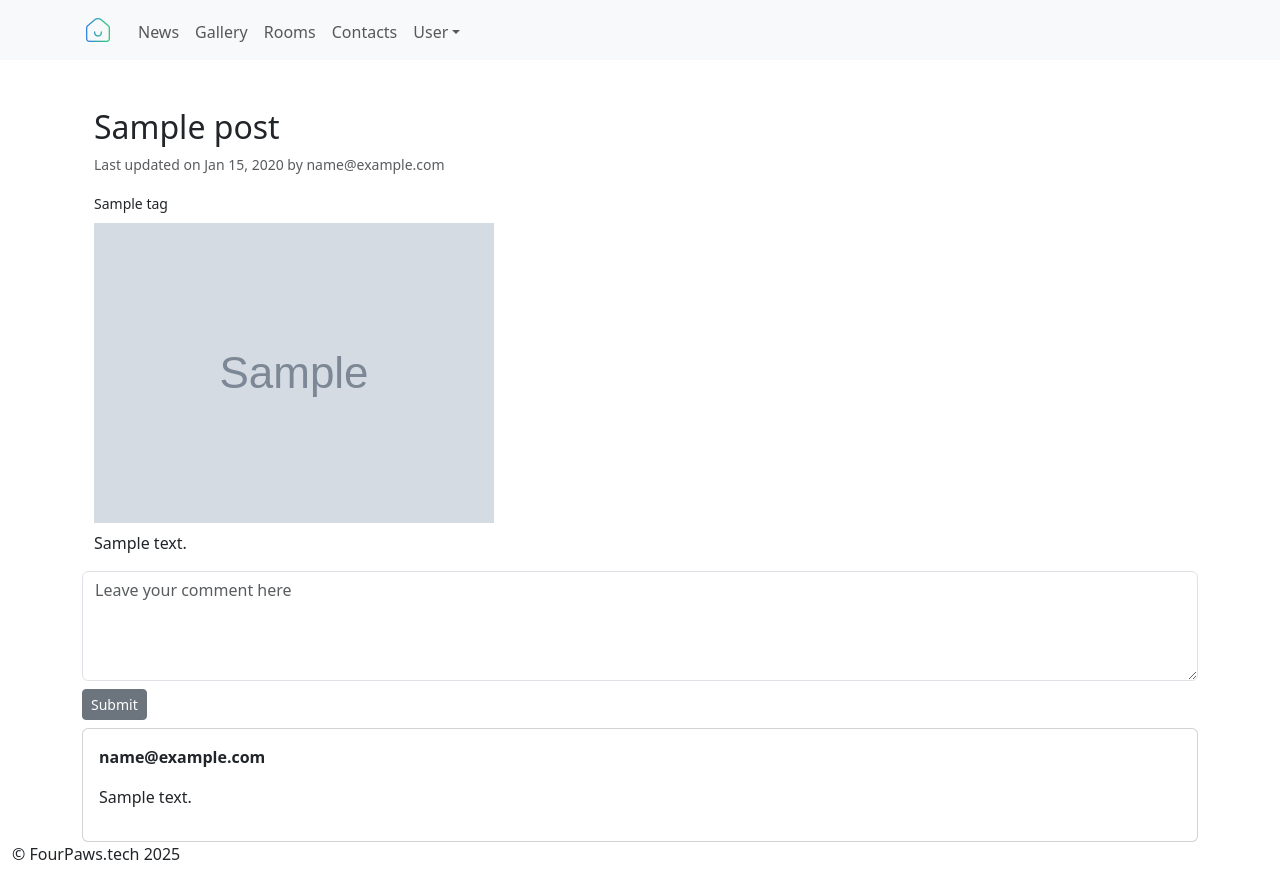
After one commit to vagashkov/dwelly, a Django app: a page that uses src/templates/partials/_header.html in a window 1280 px wide. The commit adds this page. Run offline with Django 5.2, Linux system fonts and the light colour scheme; a user stored in the database is signed in; tables that the repository leaves empty hold one stand-in row (values such as "Sample post"); grey boxes marked "Sample" are stand-in pictures; some libraries are stand-ins or nearby versions.

Commit message:
Add front pages (post list, post details with comment form) for blog app

```diff
--- /dev/null
+++ b/src/blog/forms.py
@@ -0,0 +1,32 @@
+from django.forms import ModelForm
+from django.utils.translation import gettext_lazy as _
+
+from .models import Comment, Postable
+
+
+class CommentForm(ModelForm):
+    """"
+    Supports post commenting by registered users
+    """
+
+    class Meta:
+        model = Comment
+        fields = [
+            Postable.Field.text
+        ]
+        labels = {
+            Postable.Field.text: _("Comment:")
+        }
+
+    def __init__(self, *args: list, **kwargs: dict) -> None:
+        super().__init__(*args, **kwargs)
+        self.fields[
+            Postable.Field.text
+        ].widget.attrs.update(
+            {
+                "cols": "80",
+                "rows": "4",
+                "placeholder": _("Leave your comment here"),
+                "class": "form-control"
+            }
+        )
--- a/src/blog/models.py
+++ b/src/blog/models.py
@@ -148,7 +148,7 @@ class Post(Postable):
         super().save(*args, **kwargs)
 
     def get_absolute_url(self) -> str:
-        return reverse("post_details", args=[self.slug])
+        return reverse("blog:post_details", args=[self.slug])
 
 
 class Comment(Postable):
--- /dev/null
+++ b/src/blog/templates/blog/includes/comment_form.html
@@ -0,0 +1,12 @@
+<section id="comment-form" class="form-outline w-100">
+    <form action="{% url 'blog:post_details' post.slug %}" method="POST">
+        {% csrf_token %}
+        {% for field in comment_form %}
+            <div class="form-group {% if field.errors%}invalid{% endif %}">
+                {{ field }}
+                {{ field.errors }}
+            </div>
+        {% endfor %}
+        <button class="btn btn-secondary btn-sm mt-2">Submit </button>
+    </form>
+</section>
--- /dev/null
+++ b/src/blog/templates/blog/includes/comments_list.html
@@ -0,0 +1,10 @@
+<section id="comments" class="comments-list">
+  {% for comment in post.comments.all %}
+      <div class="card w-100 mt-2">
+        <div class="card-body">
+          <p class="card-title fw-bold">{{ comment.author.email }}</p>
+          <p class="card-text">{{ comment.text|linebreaks }}</p>
+        </div>
+      </div>
+  {% endfor %}
+</section>
--- /dev/null
+++ b/src/blog/templates/blog/post_details.html
@@ -0,0 +1,30 @@
+{% extends "_base.html" %}
+{% load static %}
+{% load crispy_forms_tags %}
+{% block css_files %}
+{% endblock %}
+{% block title %}{{ post.title }}{% endblock title %}
+{% block content %}
+    <!-- posts detail -->
+    <main class="container">
+        <h2>{{ post.title }}</h2>
+        <p class="small text-muted">Last updated on <time>{{ post.updated_at|date:"M d, Y" }}</time> by {{ post.author }}</p>
+        <div class="mb-2">
+            {% for tag in post.tags.all %}
+            <span><small>{{ tag.name }}</small></span>
+            {% endfor %}
+        </div>
+        {% if post.cover %}
+            <img src="{{ post.cover.url}}" alt="{{ post.title }}" class="img-fluid">
+        {% endif %}
+        <div class="mt-2">
+            {{ post.text|linebreaks }}
+        </div>
+    </main>
+    <!-- Enter comment form (for registered users only) -->
+    {% if user.is_authenticated %}
+        {% include "blog/includes/comment_form.html" %}
+    {% endif %}
+    <!-- Previous comments list -->
+    {% include "blog/includes/comments_list.html" %}
+{% endblock content %}
--- a/src/blog/urls.py
+++ b/src/blog/urls.py
@@ -1 +1,14 @@
-urlpatterns = []
+from django.urls import path
+
+from .views import Posts, PostDetails
+
+app_name = "blog"
+
+urlpatterns = [
+    # API urls
+    # path("api/", include("blog.data_api.urls")),
+    # single post
+    path("<slug:slug>", PostDetails.as_view(), name="post_details"),
+    # all posts
+    path("", Posts.as_view(), name="posts"),
+]
--- /dev/null
+++ b/src/blog/views.py
@@ -0,0 +1,96 @@
+from django.http import (
+    HttpRequest, HttpResponse,
+    Http404, HttpResponseRedirect
+)
+from django.shortcuts import render
+from django.urls import reverse
+from django.views.generic.list import ListView
+from django.views.generic import View
+
+from core.models import BaseModel
+
+from .forms import CommentForm
+from .models import Post
+
+
+class Posts(ListView):
+    """
+    All posts view
+    """
+
+    model = Post
+    ordering = "-{}".format(BaseModel.Field.created_at)
+    template_name = "blog/posts.html"
+    context_object_name = "posts"
+
+
+class PostDetails(View):
+    """
+    Single post details view with comments and commenting form
+    """
+
+    model = Post
+    template_name = "blog/post_details.html"
+
+    def get(self, request: HttpRequest, slug: str) -> HttpResponse:
+        """
+        Displays selected post detail in common with comment form
+        :param request:
+        :param slug:
+        :return:
+        """
+
+        try:
+            context: dict = {
+                "post": self.model.objects.get(
+                    slug=slug
+                ),
+                "comment_form": CommentForm()
+            }
+            return render(
+                request,
+                self.template_name,
+                context
+            )
+        except Post.DoesNotExist:
+            raise Http404(
+                "The post doesn't exist"
+            )
+
+    def post(self, request: HttpRequest, slug: str) -> HttpResponse:
+        """
+        Processing new post comment
+        :param self:
+        :param request:
+        :param slug
+        :return:
+        """
+
+        current_post = self.model.objects.get(slug=slug)
+        comment_form = CommentForm(request.POST)
+
+        # if form valid - save it and return to post page
+        if comment_form.is_valid():
+            comment = comment_form.save(commit=False)
+            comment.author = request.user
+            comment.post = current_post
+            comment.save()
+            return HttpResponseRedirect(
+                reverse(
+                    "blog:post_details",
+                    args=[
+                        slug
+                    ]
+                )
+            )
+
+        # if form isn't valid - reload post page with form errors included
+        context = {
+            "post": current_post,
+            "comment_form": comment_form
+        }
+        return render(
+            request,
+            self.template_name,
+            context
+        )
--- a/src/config/urls.py
+++ b/src/config/urls.py
@@ -16,7 +16,10 @@ urlpatterns = [
     # blog application urls
     path(
         "blog/",
-        include("blog.urls")
+        include(
+            "blog.urls",
+            namespace="blog"
+        ),
     ),
 
 
--- a/src/templates/partials/_header.html
+++ b/src/templates/partials/_header.html
@@ -22,7 +22,7 @@
             <ul class="navbar-nav me-auto mt-1">
                 <!-- Top level content  -->
                 <li class="nav-item">
-                    <a href="#" class="nav-link">News</a>
+                    <a href="{% url 'blog:posts' %}" class="nav-link">News</a>
                 </li>
 
                 <li class="nav-item">
```
Also changed, not shown: src/blog/constants.py (added, +11 -0 lines), src/blog/templates/blog/includes/post_preview.html (added, +16 -0 lines), src/blog/templates/blog/posts.html (added, +25 -0 lines), src/blog/tests.py (added, +56 -0 lines).
